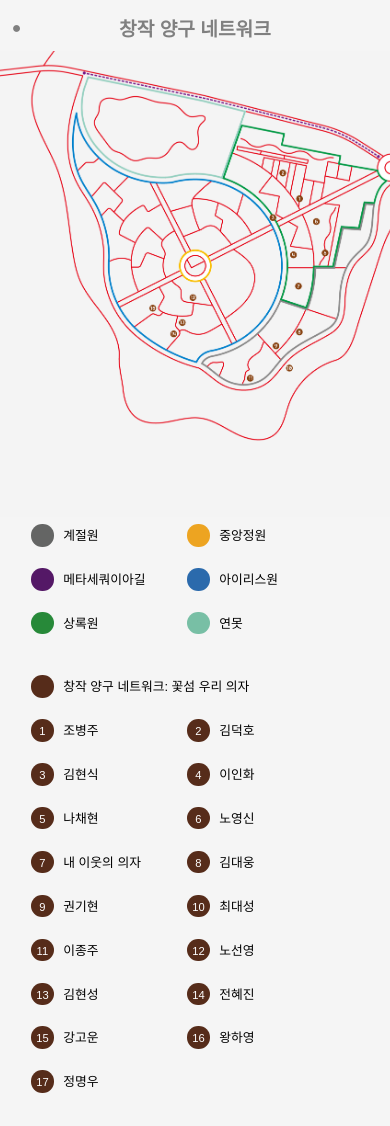
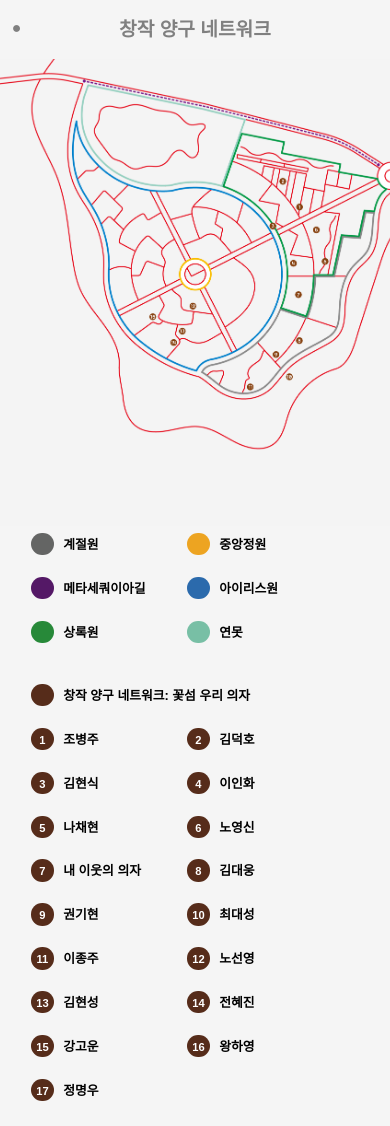
Before and after one commit to onghyuk/yanggucreative, a plain HTML site: page chair.html in a window 390 px wide. Shown: the top 1126 px of the page. Drawn offline with Linux system fonts and the light colour scheme; a script that the page names is missing.

Commit message:
Update chair.css

```diff
--- a/chair.css
+++ b/chair.css
@@ -409,7 +409,7 @@ body{margin: 0px;
 
             width: 100vw;
             height: 100%;
-
+            top:1vh;
             display: block;
 
         }
@@ -437,7 +437,7 @@ body{margin: 0px;
             width: 100%;
             height: 5.2vh;
 
-            font-weight: 400;
+            font-weight: 600;
 
         }
 
@@ -476,7 +476,7 @@ body{margin: 0px;
             text-align: center;
 
             font-size: 0.7em;
-            font-weight: 400;
+            font-weight: 600;
         }
 
         .name{
```
